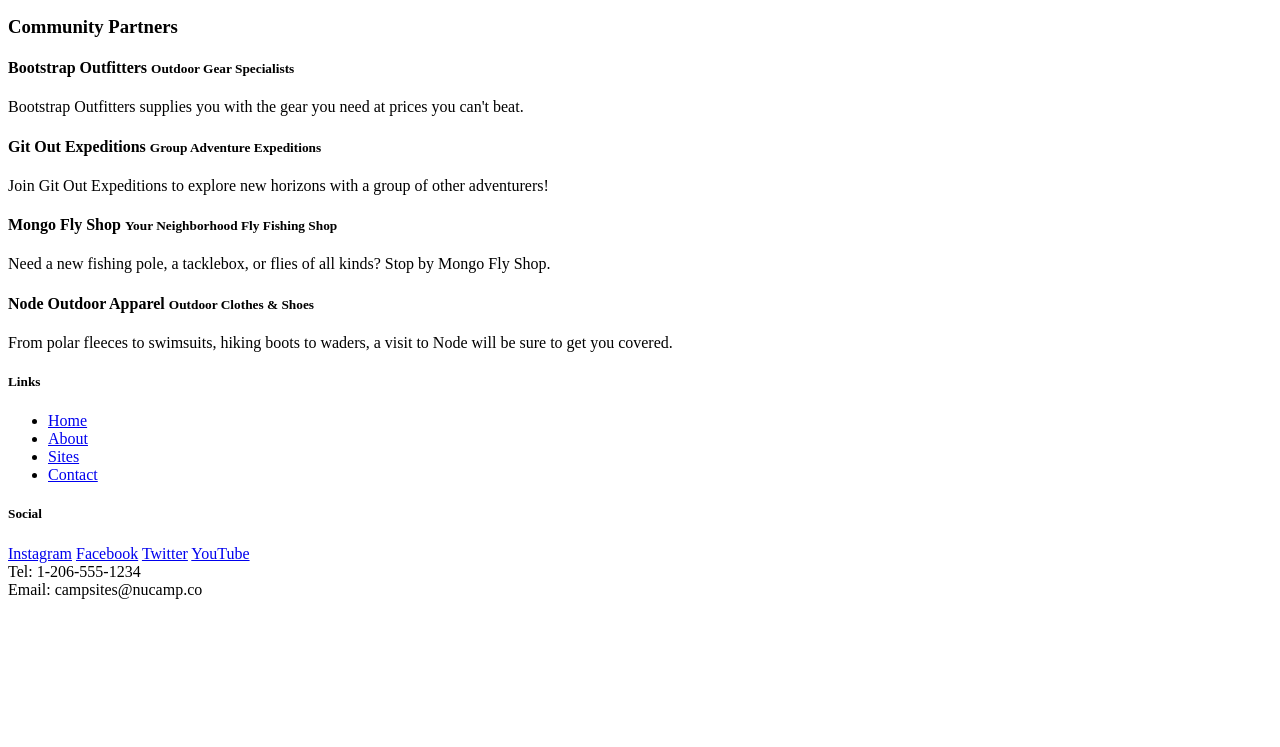
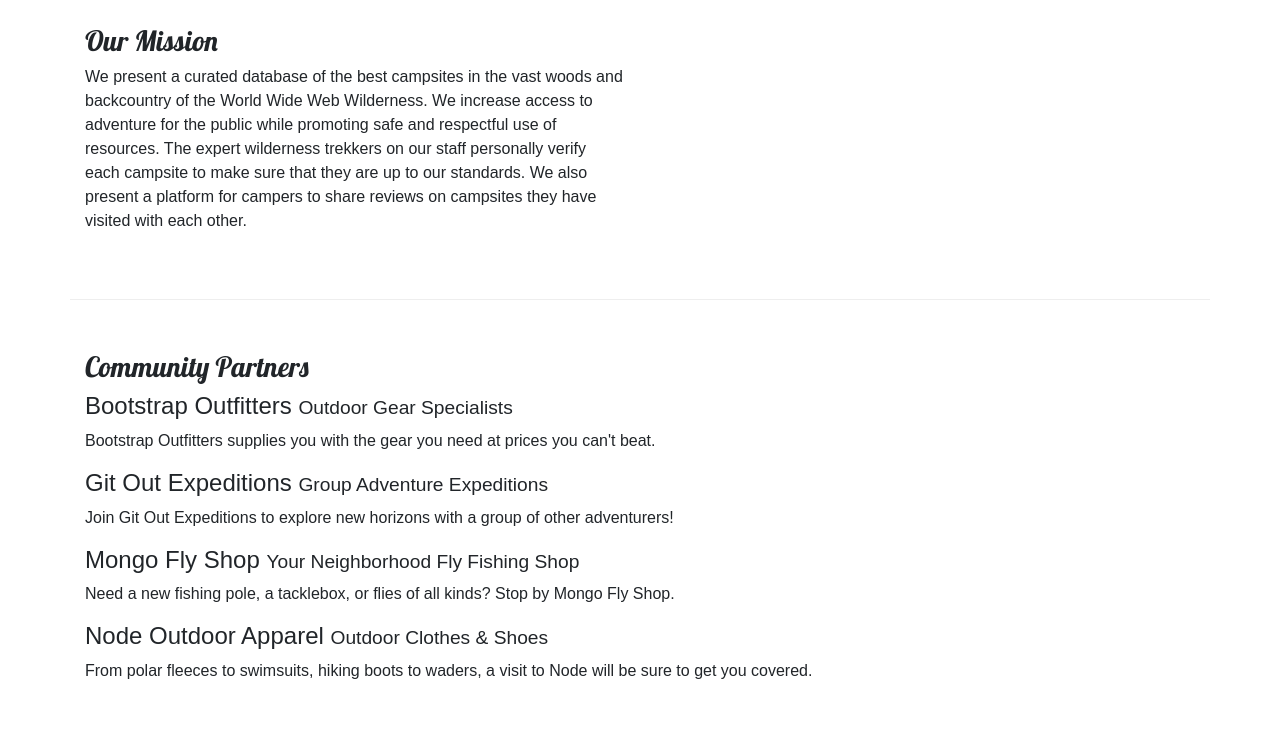
Before and after one commit to jimchimento-dev/Mock-Campsite, a website: page aboutus.html in a window 1280 px wide. Shown: the part 292-1039 px from the top of the page. Before the commit the page ends 899 px from the top, so only its background shows below. Drawn offline with nearby package versions, Linux system fonts and the light colour scheme.

Commit message:
Added responsiveness to aboutus.html using Bootstrap grid and also some slight changes to index.html

```diff
--- a/aboutus.html
+++ b/aboutus.html
@@ -5,6 +5,14 @@
     <!-- Required meta tags always come first -->
     <meta charset="utf-8" />
     <meta name="viewport" content="width=device-width, initial-scale=1" />
+
+    <!-- Bootstrap CSS -->
+    <link rel="stylesheet" href="node_modules/bootstrap/dist/css/bootstrap.min.css" />
+
+
+    <!-- Additional CSS must be placed after Bootstrap CSS -->
+    <link rel="stylesheet" href="https://fonts.googleapis.com/css?family=Lobster|Open+Sans" />
+    <link rel="stylesheet" href="css/styles.css" />
 
     <title>NuCamp: A Better Way To Camp</title>
 </head>
@@ -22,16 +30,16 @@
         </div>
     </header>
 
-    <div>
-        <div>
-            <div>
+    <div class="container">
+        <div class="row">
+            <div class="col">
                 <h2>About Us</h2>
                 <hr />
             </div>
         </div>
 
-        <div>
-            <div>
+        <div class="row row-content">
+            <div class="col-sm-6">
                 <h3>Our Mission</h3>
                 <p>We present a curated database of the best campsites in the vast woods and backcountry of the World
                     Wide Web Wilderness. We increase access to adventure for the public while promoting safe and
@@ -41,17 +49,24 @@
             </div>
         </div>
 
-        <div>
-            <div>
+
+        <div class="row row-content">
+            <div class=col>
                 <h3>Community Partners</h3>
+
                 <h4>Bootstrap Outfitters <small>Outdoor Gear Specialists</small></h4>
-                <p>Bootstrap Outfitters supplies you with the gear you need at prices you can't beat.</p>
+                <p class="d-none d-sm-block">Bootstrap Outfitters supplies you with the gear you need at prices you
+                    can't
+                    beat.</p>
                 <h4>Git Out Expeditions <small>Group Adventure Expeditions</small></h4>
-                <p>Join Git Out Expeditions to explore new horizons with a group of other adventurers!</p>
+                <p class="d-none d-sm-block">Join Git Out Expeditions to explore new horizons with a group of other
+                    adventurers!</p>
                 <h4>Mongo Fly Shop <small>Your Neighborhood Fly Fishing Shop</small></h4>
-                <p>Need a new fishing pole, a tacklebox, or flies of all kinds? Stop by Mongo Fly Shop.</p>
+                <p class="d-none d-sm-block">Need a new fishing pole, a tacklebox, or flies of all kinds? Stop by Mongo
+                    Fly Shop.</p>
                 <h4>Node Outdoor Apparel <small>Outdoor Clothes & Shoes</small></h4>
-                <p>From polar fleeces to swimsuits, hiking boots to waders, a visit to Node will be sure to get you
+                <p class="d-none d-sm-block">From polar fleeces to swimsuits, hiking boots to waders, a visit to Node
+                    will be sure to get you
                     covered.</p>
             </div>
         </div>
@@ -84,6 +99,11 @@
         </div>
     </footer>
 
+    <!-- jQuery must come first, then Popper.js, then the Bootstrap JavaScript plugins.-->
+    <script src="node_modules/jquery/dist/jquery.slim.min.js"></script>
+    <script src="node_modules/popper.js/dist/umd/popper.min.js"></script>
+    <script src="node_modules/bootstrap/dist/js/bootstrap.min.js"></script>
+
 </body>
 
 </html>
```
Also changed, not shown: index.html (+7 -5 lines).
